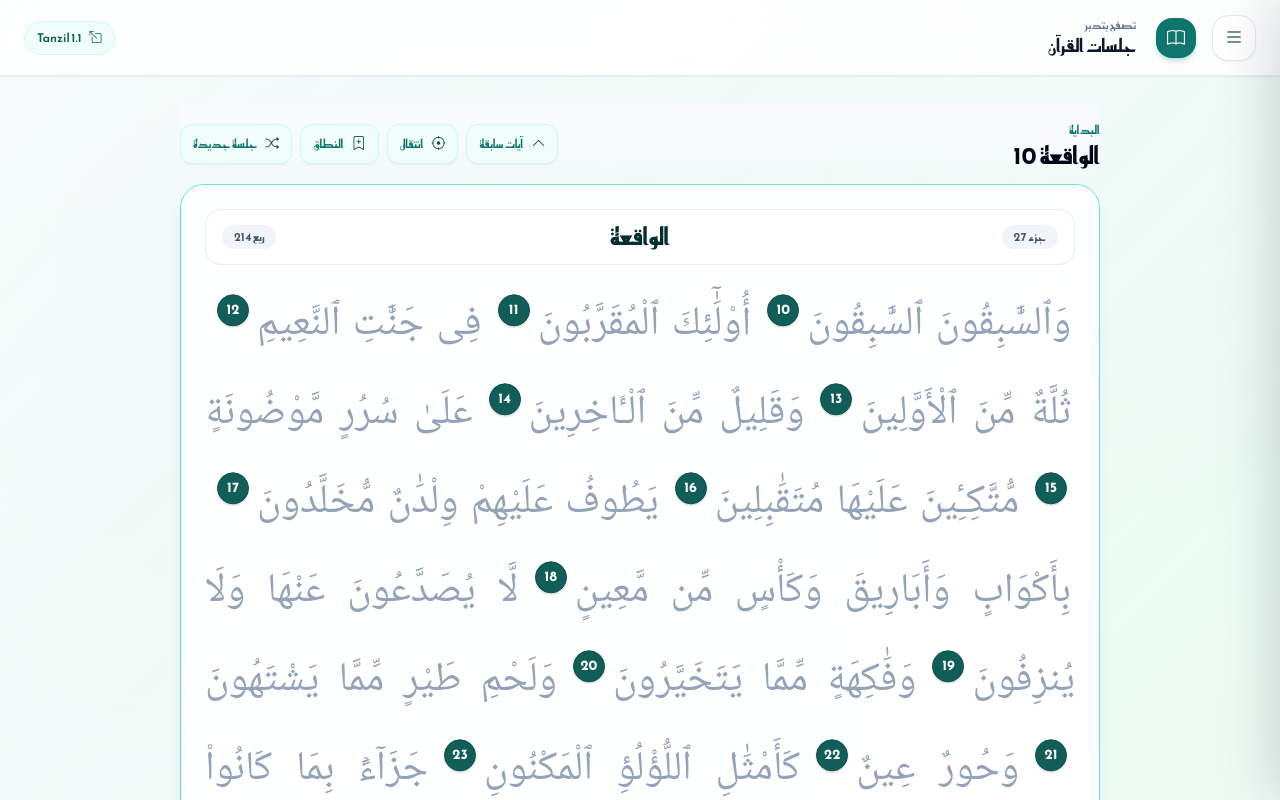
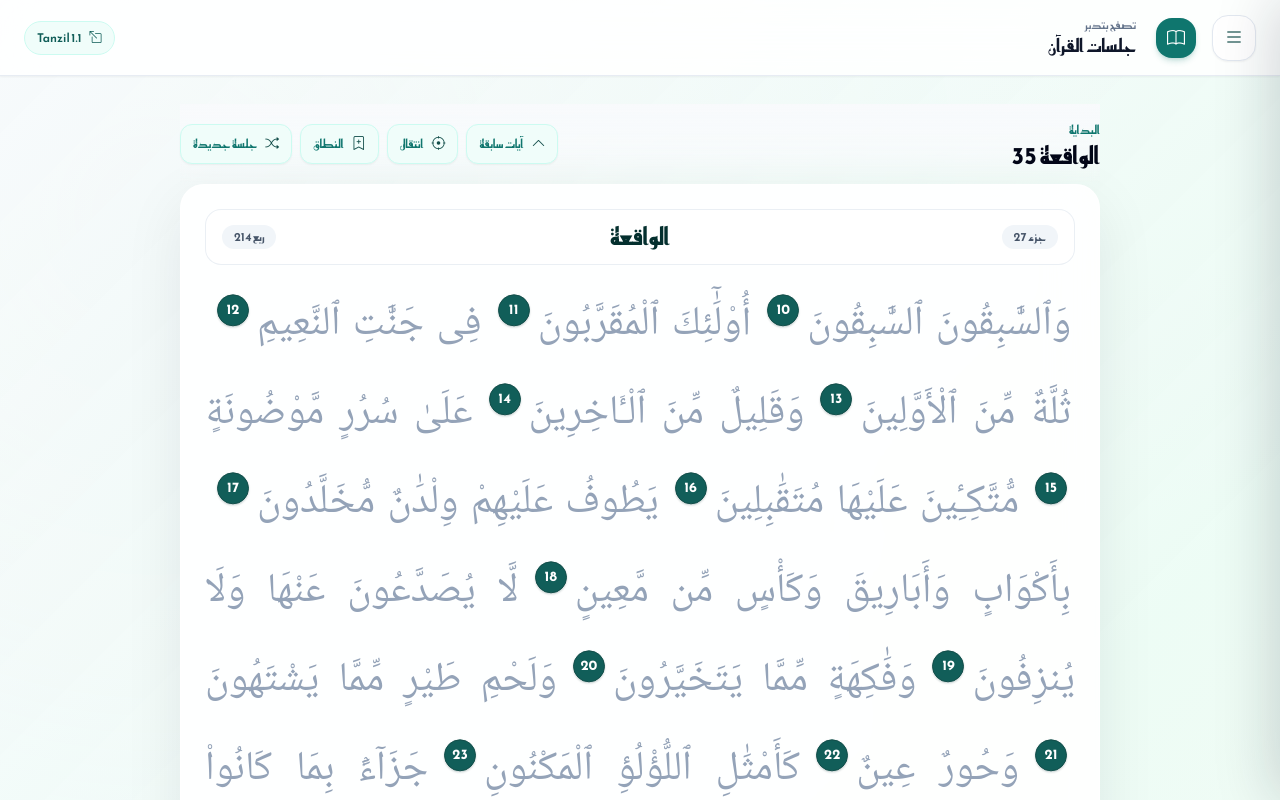
Before and after one commit to shehabnetwork/qouran_scroller, an Angular app in the folder src/web/: page / in a window 1280 px wide. Shown: the top 800 px of the page. Built offline with nearby package versions, Linux system fonts and the light colour scheme; a web font is replaced by a local one.

Commit message:
fix: update opening verse logic to use selected range start index

```diff
--- a/src/web/src/app/app.component.ts
+++ b/src/web/src/app/app.component.ts
@@ -102,7 +102,7 @@ export class AppComponent implements OnInit {
           surah: this.findSurah(verse.surah),
           juz: verse.juz,
           quarter: verse.quarter,
-          startsAtOpening: verse.index === this.startIndex(),
+          startsAtOpening: verse.index === this.selectedRangeStartIndex(),
           verses: [verse],
         });
         continue;
@@ -114,7 +114,7 @@ export class AppComponent implements OnInit {
     return panels;
   });
 
-  protected readonly openingVerse = computed(() => QURAN_VERSES[this.startIndex()]);
+  protected readonly openingVerse = computed(() => QURAN_VERSES[this.selectedRangeStartIndex()]);
   protected readonly latestVerse = computed(() => this.visibleVerses().at(-1) ?? this.openingVerse());
   protected readonly rangeStartVerse = computed(() => QURAN_VERSES[this.selectedRangeStartIndex()]);
   protected readonly rangeEndVerse = computed(() => QURAN_VERSES[this.selectedRangeEndIndex()]);
```
